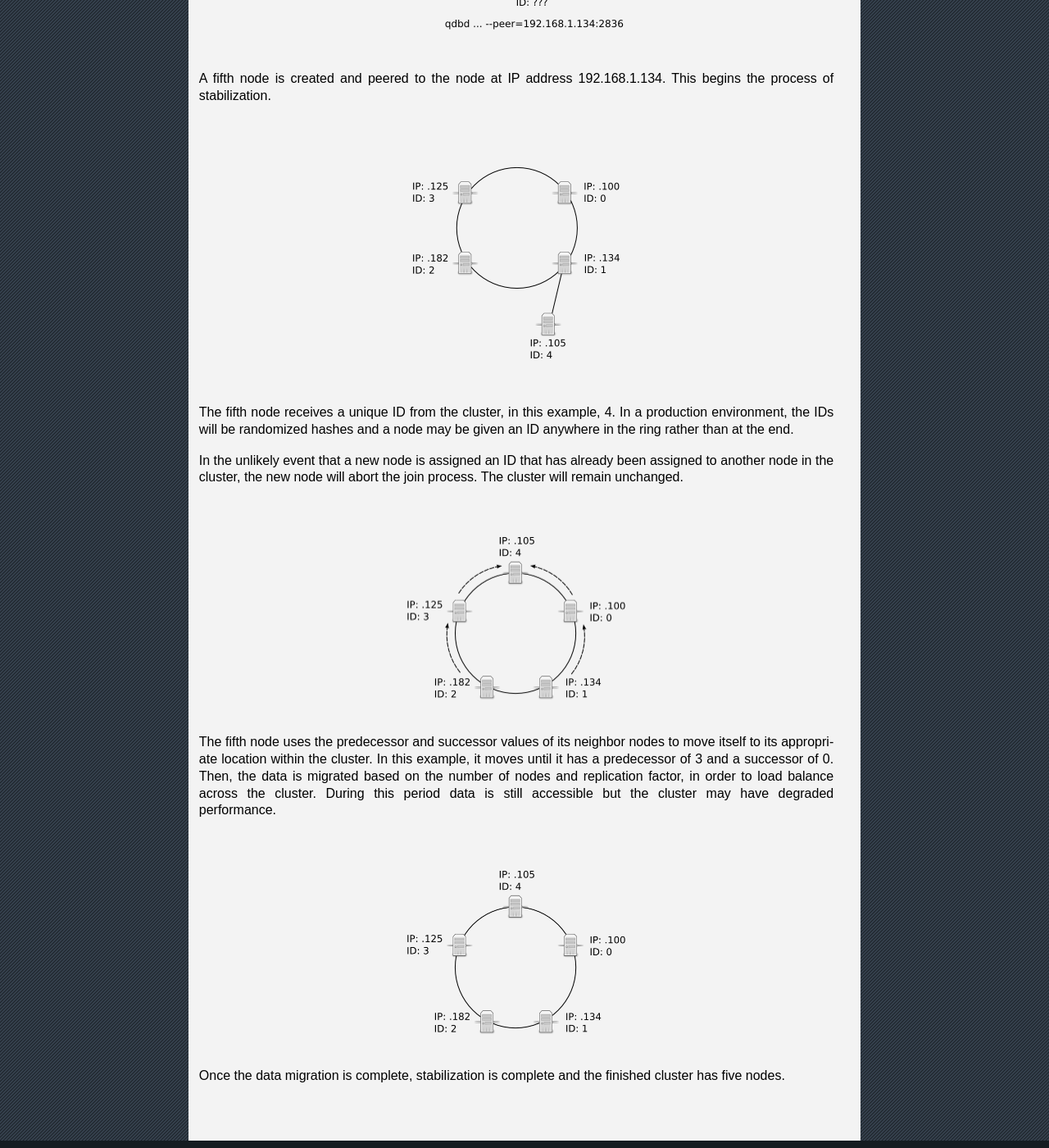
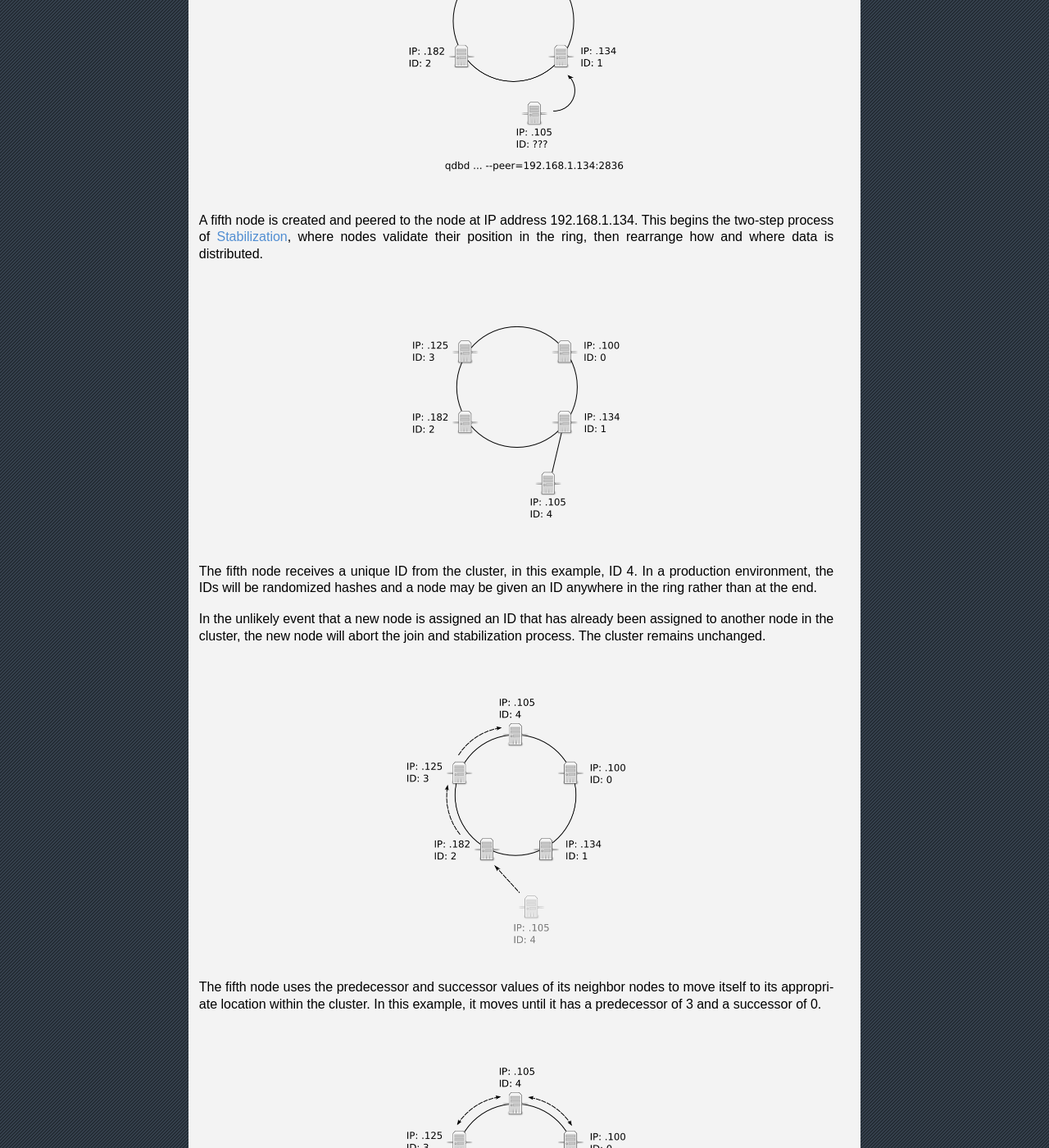
Before and after one commit to iltommi/qdb-documentation, a Sphinx documentation site: the page built from source/concepts/cluster_organization.rst, in a window 1280 px wide and 1400 px high, scrolled down 851 px. Shown: the whole window at 82% size. Built offline with Sphinx 7.4.7, drawn with Linux system fonts in a browser that asks for light colours; some of the changed text lies outside the part shown.

Commit message:
Clarify cluster organization. Split peering and data migration out into two steps.

```diff
--- a/source/concepts/cluster_organization.rst
+++ b/source/concepts/cluster_organization.rst
@@ -17,6 +17,12 @@ A cluster is one or more nodes that communicate with each other to share and ser
 .. Expand this section using the definitions of nodes, clusters, and links from a Chord perspective
 
 
+As nodes come online, the cluster will automatically *stabilize* it self. :term:`Stabilization` is the process during which nodes agree on how and where the data should be distributed.
+
+The stabilization duration depends on the number of nodes. In our case the cluster should be fully stabilized in less than twenty seconds.
+
+If a node fails, the data it was responsible for will not be available, but the rest of the cluster will detect the failure, re-stabilize itself automatically and remain available.
+
 Adding a Node to a Cluster
 --------------------------
 
@@ -29,24 +35,29 @@ Adding a Node to a Cluster
 .. figure:: qdb_add_node_process/02_qdbd_add_node.png
    :scale: 50%
 
-   A fifth node is created and peered to the node at IP address 192.168.1.134. This begins the process of stabilization.
+   A fifth node is created and peered to the node at IP address 192.168.1.134. This begins the two-step process of :term:`Stabilization`, where nodes validate their position in the ring, then rearrange how and where data is distributed.
 
 
 .. figure:: qdb_add_node_process/03_qdb_id_assignment.png
    :scale: 50%
 
-   The fifth node receives a unique ID from the cluster, in this example, 4. In a production environment, the IDs will be randomized hashes and a node may be given an ID anywhere in the ring rather than at the end.
+   The fifth node receives a unique ID from the cluster, in this example, ID 4. In a production environment, the IDs will be randomized hashes and a node may be given an ID anywhere in the ring rather than at the end.
 
-   In the unlikely event that a new node is assigned an ID that has already been assigned to another node in the cluster, the new node will abort the join process. The cluster will remain unchanged.
+   In the unlikely event that a new node is assigned an ID that has already been assigned to another node in the cluster, the new node will abort the join and stabilization process. The cluster remains unchanged.
 
 
-.. figure:: qdb_add_node_process/04_qdb_data_migration.png
+.. figure:: qdb_add_node_process/04_qdb_peering.png
    :scale: 50%
 
-   The fifth node uses the predecessor and successor values of its neighbor nodes to move itself to its appropriate location within the cluster. In this example, it moves until it has a predecessor of 3 and a successor of 0. Then, the data is migrated based on the number of nodes and replication factor, in order to load balance across the cluster. During this period data is still accessible but the cluster may have degraded performance.
+   The fifth node uses the predecessor and successor values of its neighbor nodes to move itself to its appropriate location within the cluster. In this example, it moves until it has a predecessor of 3 and a successor of 0.
+
+.. figure:: qdb_add_node_process/05_qdb_data_migration.png
+   :scale: 50%
+
+   Once the node has a valid predecessor and successor, data is migrated based on the number of nodes and replication factor, in order to load balance across the cluster. During this period data is still accessible but the cluster may have degraded performance.
 
 
-.. figure:: qdb_add_node_process/05_qdb_cluster_at_end.png
+.. figure:: qdb_add_node_process/06_qdb_cluster_at_end.png
    :scale: 50%
 
-   Once the data migration is complete, stabilization is complete and the finished cluster has five nodes.
+   Once data migration is complete, stabilization is complete and the finished cluster has five nodes.
```
Also changed, not shown: source/concepts/qdb_add_node_process/04_qdb_data_migration.png (deleted), source/concepts/qdb_add_node_process/04_qdb_peering.png (added), source/concepts/qdb_add_node_process/05_qdb_data_migration.png (added), source/concepts/qdb_add_node_process/06_qdb_cluster_at_end.png (renamed from source/concepts/qdb_add_node_process/05_qdb_cluster_at_end.png), source/concepts/qdb_add_node_process/originals/04_qdb_peering.svg (added), source/concepts/qdb_add_node_process/originals/05_qdb_data_migration.svg, source/concepts/qdb_add_node_process/originals/06_qdb_cluster_at_end.svg (renamed from source/concepts/qdb_add_node_process/originals/05_qdb_cluster_at_end.svg).
